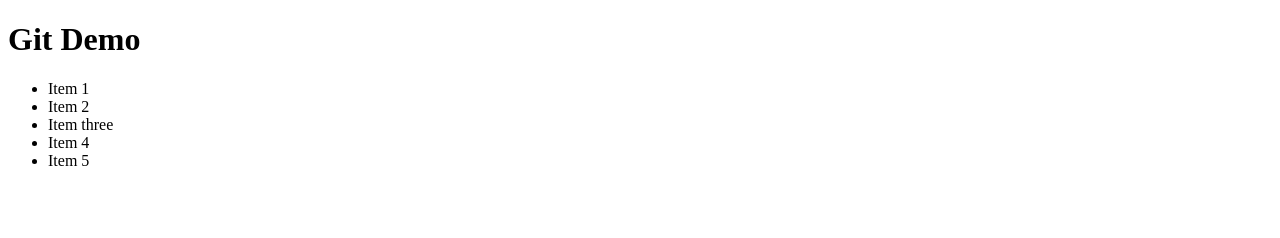
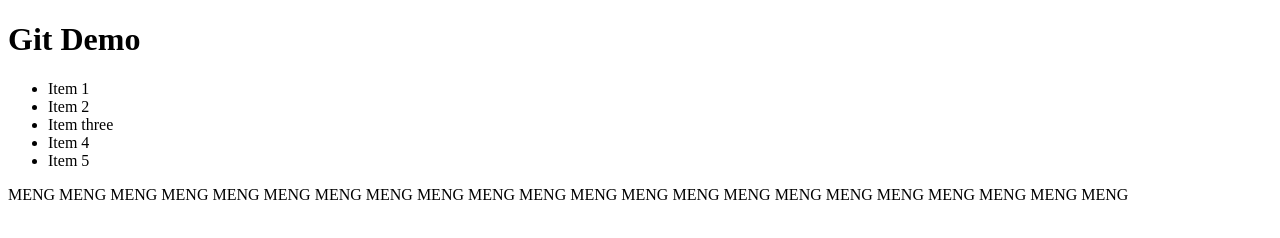
Before and after one commit to cjadami/Hello-Git, a plain HTML site: page index.html in a window 1280 px wide. Drawn offline with Linux system fonts and the light colour scheme.

Commit message:
added meng meng

```diff
--- a/index.html
+++ b/index.html
@@ -12,5 +12,7 @@
 		<li>Item 4</li>
 		<li>Item 5</li>
 	</ul>
+
+	MENG MENG MENG MENG MENG MENG MENG MENG MENG MENG MENG MENG MENG MENG MENG MENG MENG MENG MENG MENG MENG MENG
 </body>
 </html>
```
